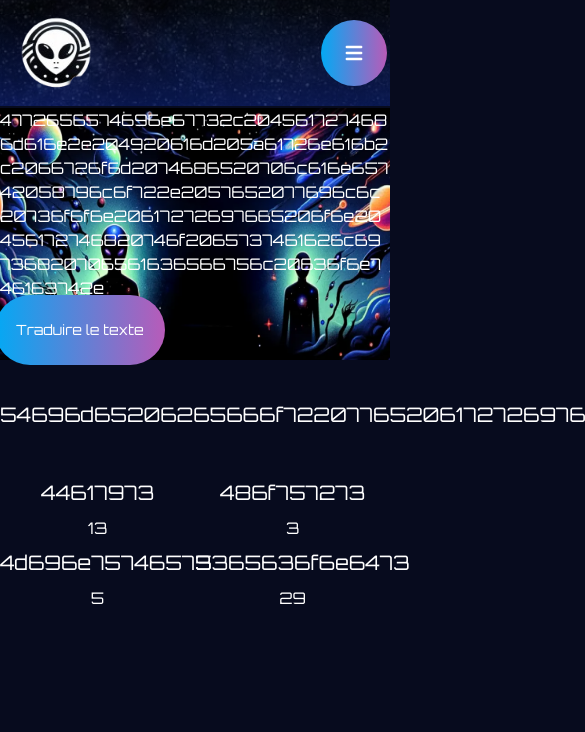
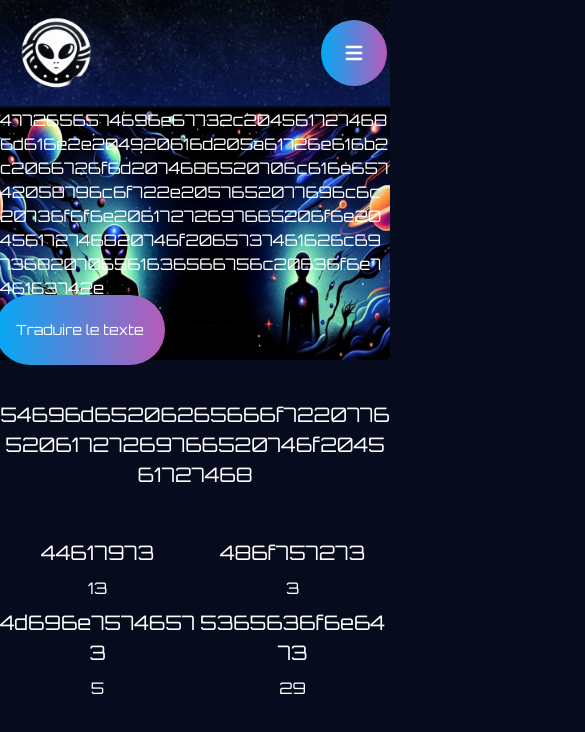
Before and after one commit to MohamedDaboub/Projet_S6_Aliens-Nuxt, a Nuxt app: page / in a window 390 px wide. Shown: the top 732 px of the page, 585 px wide, since content can reach past the window. Built offline with nearby package versions, Linux system fonts and the light colour scheme.

Commit message:
correction erreur nomage

```diff
--- a/components/Header.vue
+++ b/components/Header.vue
@@ -90,7 +90,7 @@ const closeMobileMenu = () => {
     width: 100%;
     height: 100%;
     opacity: 0.2;
-    background-image: url('/img/Spance_Header.webp');
+    background-image: url('/img/Space_Header.webp');
     background-size: cover;
     background-position: center;
     z-index: -10;
--- a/pages/index.vue
+++ b/pages/index.vue
@@ -52,6 +52,17 @@ const translateHex = (hex) => {
     str += char;
   }
   return str;
+};
+
+
+const menuOuvert = ref(false);
+
+const toggleMobileMenu = () => {
+  menuOuvert.value = !menuOuvert.value;
+};
+
+const closeMobileMenu = () => {
+  menuOuvert.value = false;
 };
 </script>
 
@@ -125,22 +136,22 @@ const translateHex = (hex) => {
       <button @click="translateText" class="text-base">{{ isTranslated ? 'Revenir à l\'hexa' : 'Traduire le texte' }}</button>
     </section>
     <section class="text-white text-center my-10">
-      <h2 class="lg:text-2xl text-lg">{{ isTranslated ? translateHex('54696d65206265666f722077652061727269766520746f204561727468') : '54696d65206265666f722077652061727269766520746f204561727468' }}</h2>
+      <h2 class="lg:text-2xl text-lg hex-text">{{ isTranslated ? translateHex('54696d65206265666f722077652061727269766520746f204561727468') : '54696d65206265666f722077652061727269766520746f204561727468' }}</h2>
       <div class="grid grid-cols-2 lg:grid-cols-4 text-center justify-center my-10">
         <div>
-          <h3 class="lg:text-2xl text-lg my-2">{{ isTranslated ? translateHex('44617973') : '44617973' }}</h3>
+          <h3 class="lg:text-2xl text-lg my-2 hex-text">{{ isTranslated ? translateHex('44617973') : '44617973' }}</h3>
           <span class="lg:text-3xl text-base">{{ countdown.days }}</span>
         </div>
         <div>
-          <h3 class="lg:text-2xl text-lg my-2">{{ isTranslated ? translateHex('486f757273') : '486f757273' }}</h3>
+          <h3 class="lg:text-2xl text-lg my-2 hex-text">{{ isTranslated ? translateHex('486f757273') : '486f757273' }}</h3>
           <span class="lg:text-3xl text-base">{{ countdown.hours }}</span>
         </div>
         <div>
-          <h3 class="lg:text-2xl text-lg my-2">{{ isTranslated ? translateHex('4d696e75746573') : '4d696e75746573' }}</h3>
+          <h3 class="lg:text-2xl text-lg my-2 hex-text">{{ isTranslated ? translateHex('4d696e75746573') : '4d696e75746573' }}</h3>
           <span class="lg:text-3xl text-base">{{ countdown.minutes }}</span>
         </div>
         <div>
-          <h3 class="lg:text-2xl text-lg my-2">{{ isTranslated ? translateHex('5365636f6e6473') : '5365636f6e6473' }}</h3>
+          <h3 class="lg:text-2xl text-lg my-2 hex-text">{{ isTranslated ? translateHex('5365636f6e6473') : '5365636f6e6473' }}</h3>
           <span class="lg:text-3xl text-base">{{ countdown.seconds }}</span>
         </div>
       </div>
@@ -154,7 +165,7 @@ const translateHex = (hex) => {
   word-break: break-all;
 }
 .Hero{
-    background-image: url('/img/Spance_Aliens.webp');
+    background-image: url('/img/Space_Aliens.webp');
     background-size: cover;
     background-position: center;
     width: 100%;
@@ -236,7 +247,7 @@ button:active {
     width: 100%;
     height: 100%;
     opacity: 0.2;
-    background-image: url('/img/Spance_Header.webp');
+    background-image: url('/img/Space_Header.webp');
     background-size: cover;
     background-position: center;
     z-index: -10;
```
Also changed, not shown: public/img/Space_Aliens.webp (renamed from public/img/Spance_Aliens.webp), public/img/Space_Header.webp (renamed from public/img/Spance_Header.webp).
